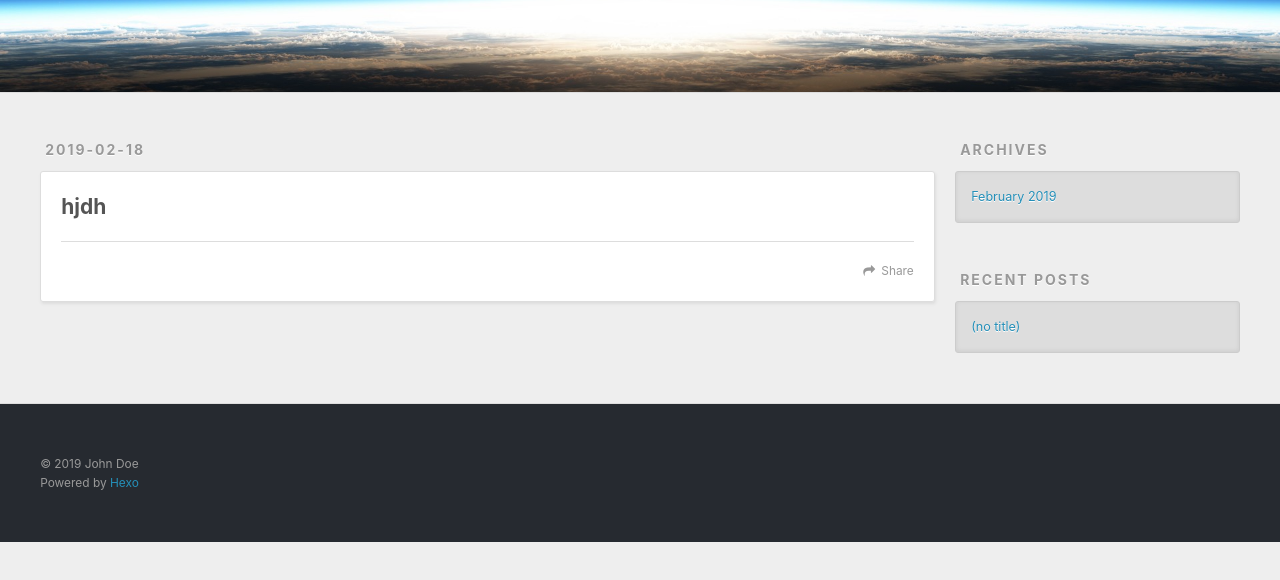
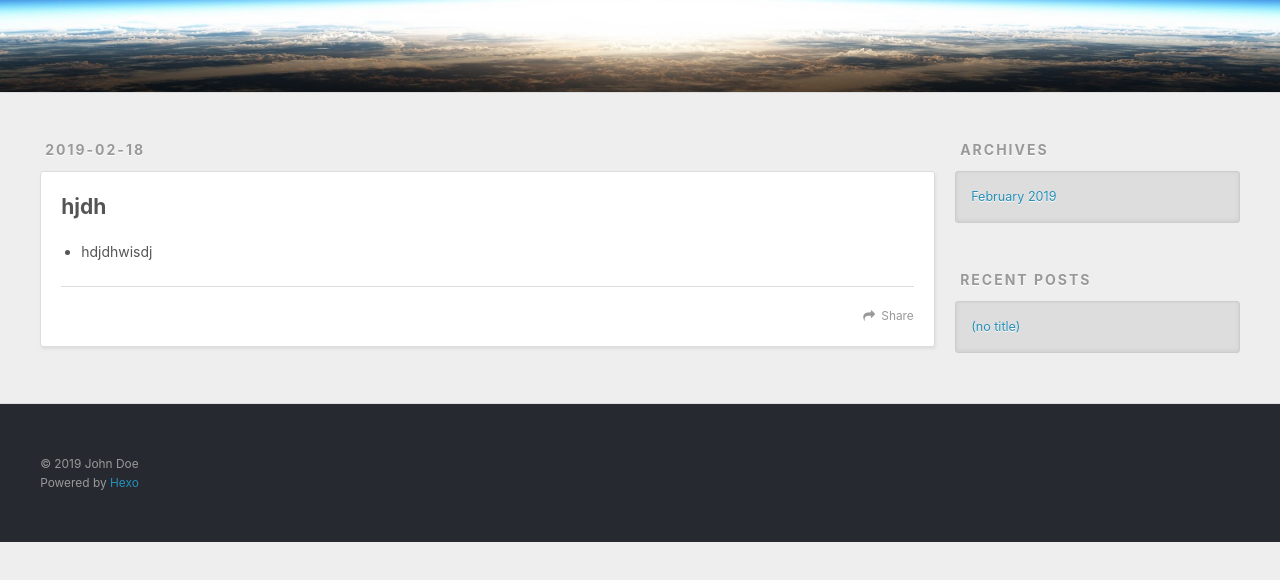
Before and after one commit to Chestnutlly/Chestnutlly.github.io, a plain HTML site: page index.html in a window 1280 px wide. Shown: the part 208-788 px from the top of the page. Drawn offline with nearby package versions, Linux system fonts and the light colour scheme.

Commit message:
Site updated: 2019-02-18 11:41:38

```diff
--- a/index.html
+++ b/index.html
@@ -74,7 +74,10 @@
 
     <div class="article-entry" itemprop="articleBody">
 
-        <h2 id="hjdh"><a href="#hjdh" class="headerlink" title="hjdh"></a>hjdh</h2>
+        <h2 id="hjdh"><a href="#hjdh" class="headerlink" title="hjdh"></a>hjdh</h2><ul>
+<li>hdjdhwisdj</li>
+</ul>
+
 
     </div>
     <footer class="article-footer">
```
Also changed, not shown: 2019/02/18/hello-world/index.html (+8 -5 lines).
